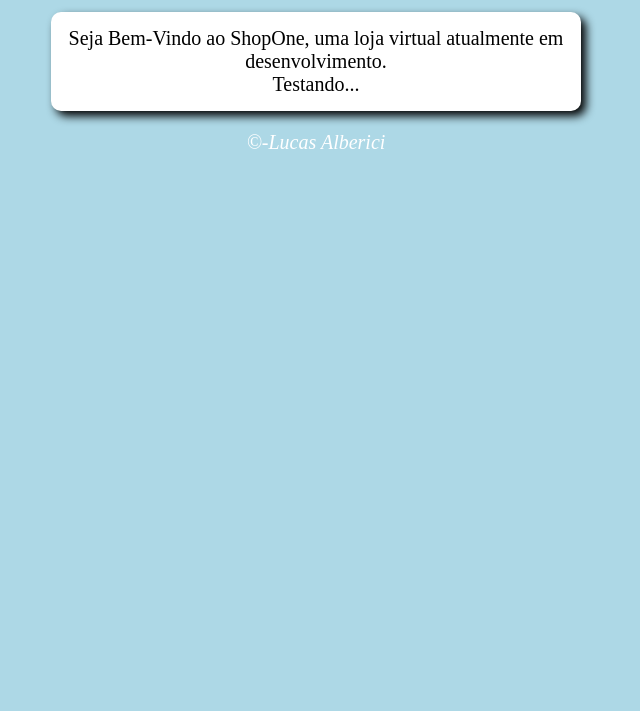
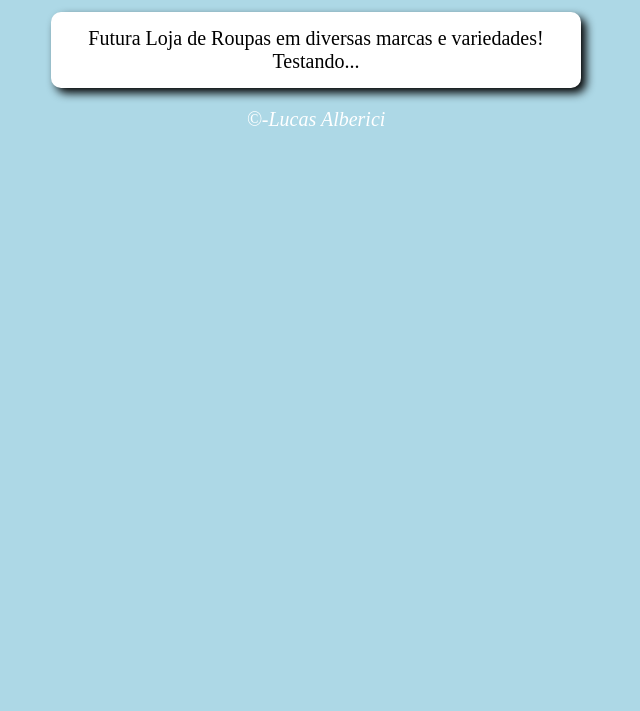
Before and after one commit to Lucas-Alberici/ShopOne, a plain HTML site: page index.html in a window 1280 px wide. Shown: the part 89-800 px from the top of the page, without its empty margins (324-964 px from the left). Drawn offline with Linux system fonts and the light colour scheme.

Commit message:
Edit .html

```diff
--- a/index.html
+++ b/index.html
@@ -19,9 +19,8 @@
 
   <section>
     <div>
-     Seja Bem-Vindo ao ShopOne, uma loja virtual atualmente em desenvolvimento.
+     Futura Loja de Roupas em diversas marcas e variedades!
     </div>
-    <em></em>
     <div>
       Testando...
     </div>
```
